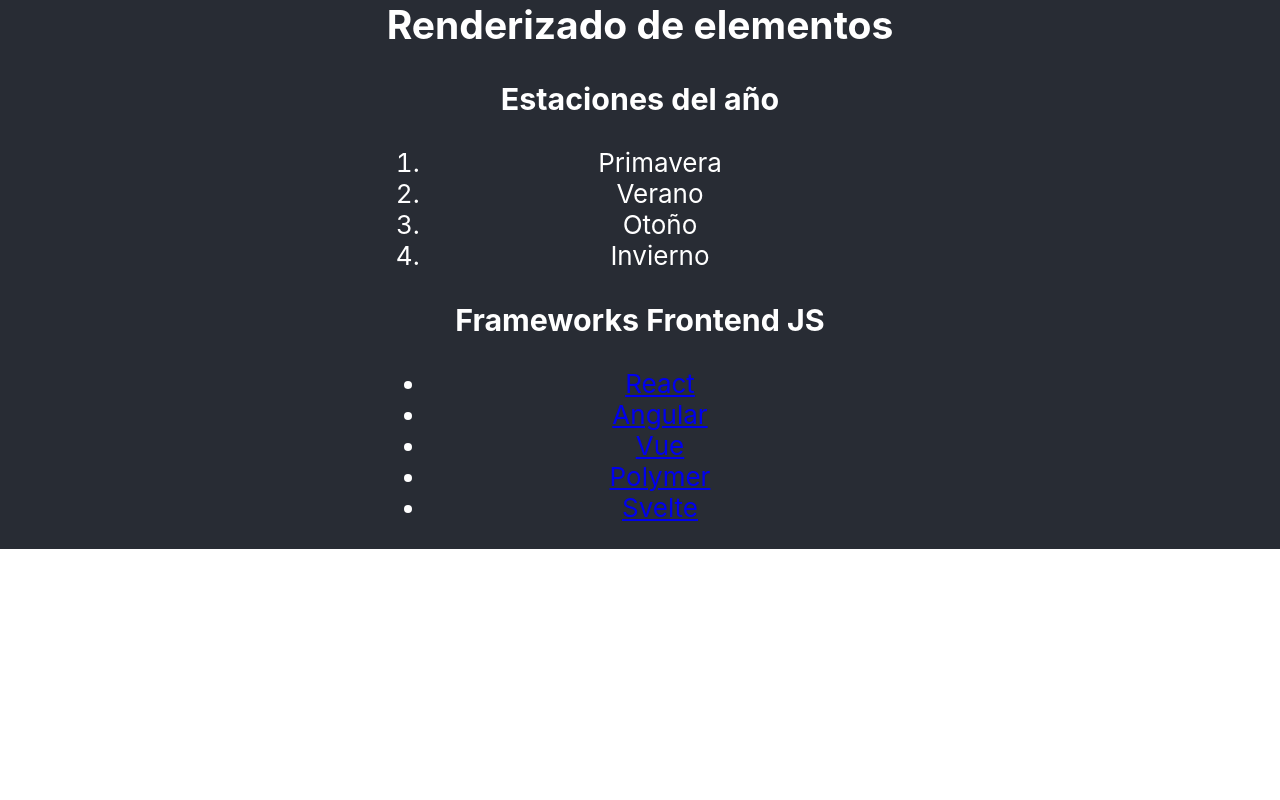
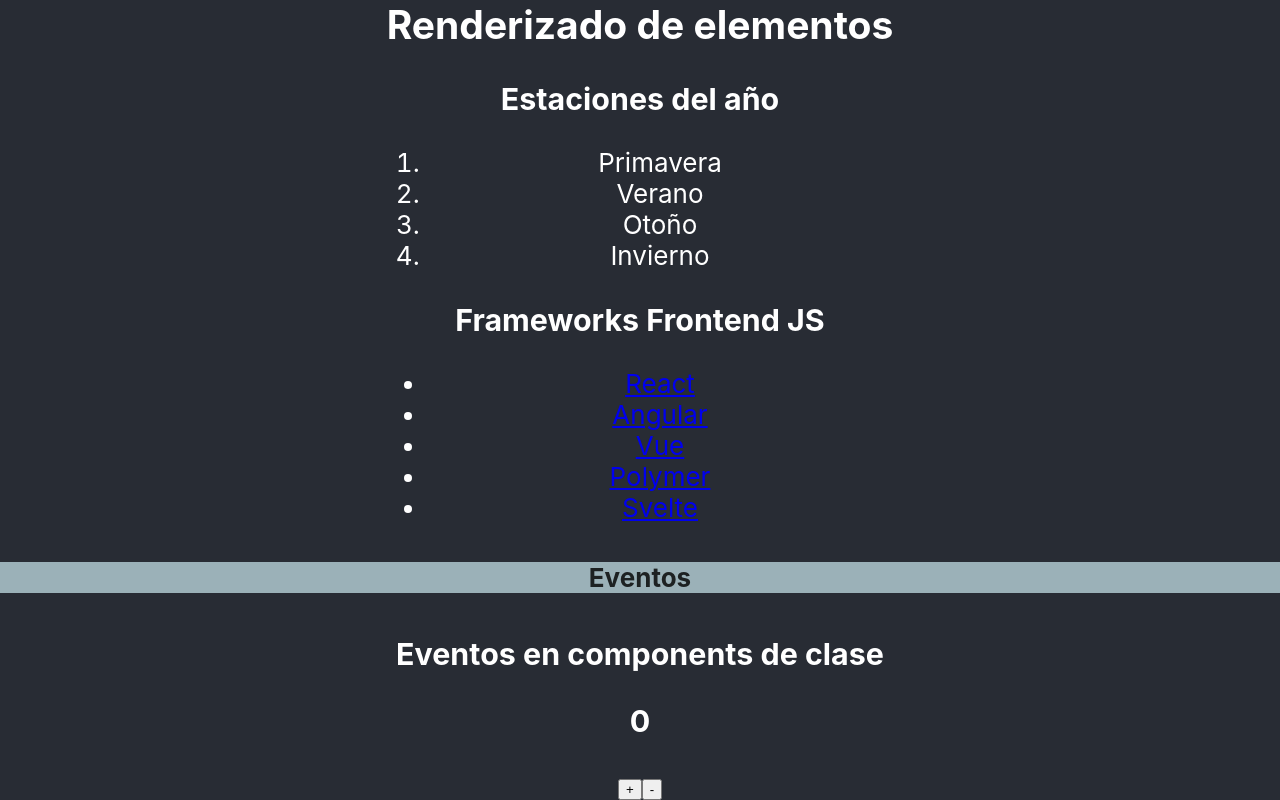
Before and after one commit to roman-bgonz/react-projects, a React (Create React App) app in the folder react-basicos/: page / in a window 1280 px wide. Shown: the part 1391-2191 px from the top of the page. Before the commit the page ends 1940 px from the top, so only its background shows below. Built offline with nearby package versions, Linux system fonts and the light colour scheme.

Commit message:
Creación de class component para manejo de eventos

```diff
--- a/react-basicos/src/App.js
+++ b/react-basicos/src/App.js
@@ -6,6 +6,7 @@
 import Estado from "./components/Estado";
 import RenderizadoCondicional from "./components/RenderizadoCondicional";
 import RenderizadoElementos from "./components/RenderizadoElementos";
+import Eventos from "./components/Eventos";
 
 function App() {
   return (
@@ -38,6 +39,9 @@
 
         <hr className="hr-text" data-content="Renderizado elementos" />
         <RenderizadoElementos />
+
+        <hr className="hr-text" data-content="Eventos" />
+        <Eventos />
       </header>
     </div>
   );
--- /dev/null
+++ b/react-basicos/src/components/Eventos.js
@@ -0,0 +1,38 @@
+import React, { Component } from "react";
+
+export default class Eventos extends Component {
+  constructor(props) {
+    super(props);
+    this.state = {
+      contador: 0,
+    };
+
+    this.sumar = this.sumar.bind(this);
+    this.restar = this.restar.bind(this);
+  }
+
+  sumar(e) {
+    this.setState({
+      contador: this.state.contador + 1,
+    });
+  }
+
+  restar(e) {
+    this.setState({
+      contador: this.state.contador - 1,
+    });
+  }
+
+  render() {
+    return (
+      <div>
+        <h3>Eventos en components de clase</h3>
+        <h3>{this.state.contador}</h3>
+        <nav>
+          <button onClick={this.sumar}>+</button>
+          <button onClick={this.restar}>-</button>
+        </nav>
+      </div>
+    );
+  }
+}
```
Also changed, not shown: react-basicos/Notas.txt.
